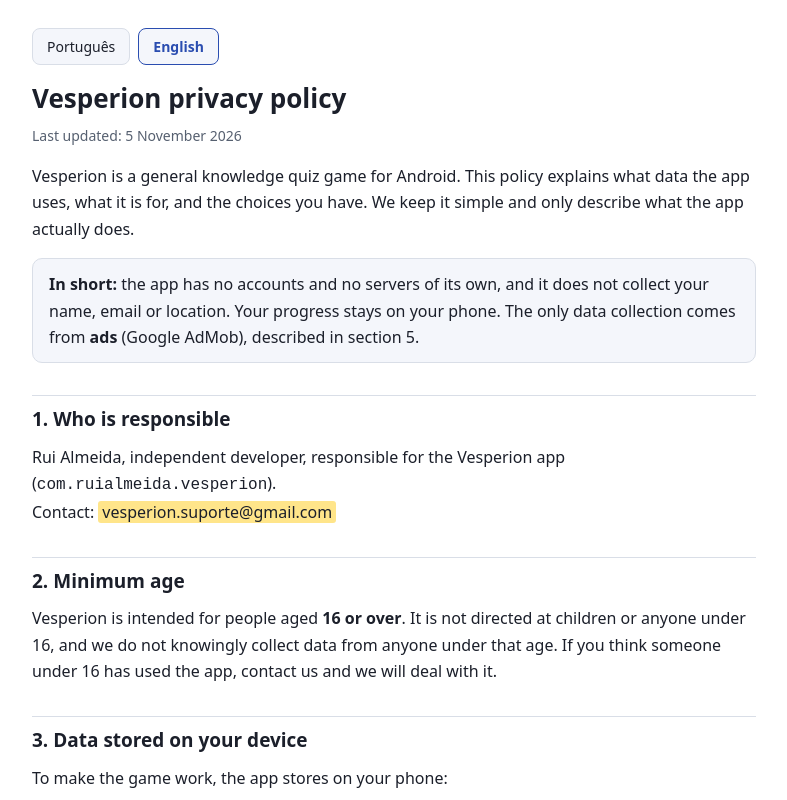
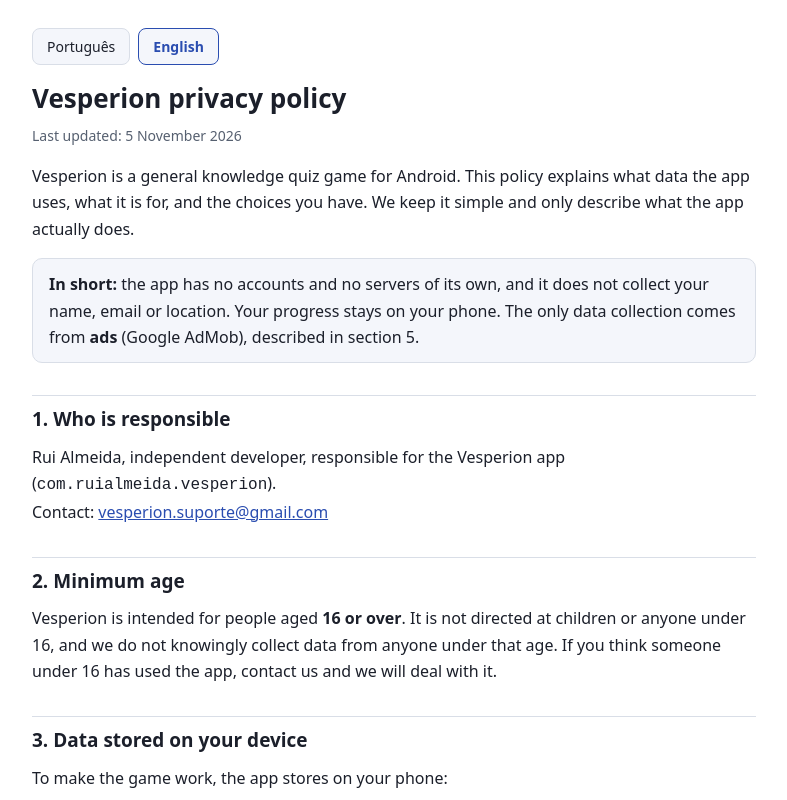
Before and after one commit to walkerofsigma/General-Culture-Quiz, a plain HTML site: page index.html in a window 1280 px wide. Shown: the top 800 px of the page, without its empty margins (246-1033 px from the left). Drawn offline with Linux system fonts and the light colour scheme.

Commit message:
Update index.html

```diff
--- a/index.html
+++ b/index.html
@@ -47,7 +47,7 @@
   <div class="box"><strong>Em resumo:</strong> a aplicação não tem contas nem servidores próprios e não recolhe o teu nome, email ou localização. O teu progresso fica só no teu telemóvel. A única recolha de dados é feita pelos <strong>anúncios</strong> (Google AdMob), descrita no ponto 5.</div>
 
   <h2>1. Quem é o responsável</h2>
-  <p>Rui Almeida, programador independente, responsável pela aplicação Vesperion (<code>com.ruialmeida.vesperion</code>).<br>Contacto: <mark>vesperion.suporte@gmail.com</mark></p>
+  <p>Rui Almeida, programador independente, responsável pela aplicação Vesperion (<code>com.ruialmeida.vesperion</code>).<br>Contacto: <a href="mailto:vesperion.suporte@gmail.com">vesperion.suporte@gmail.com</a></p>
 
   <h2>2. Idade mínima</h2>
   <p>O Vesperion destina-se a pessoas com <strong>16 anos ou mais</strong>. Não é dirigido a crianças nem a menores de 16 anos e não recolhemos conscientemente dados de menores dessa idade. Se achas que um menor de 16 anos usou a aplicação, contacta-nos para tratarmos do assunto.</p>
@@ -103,7 +103,7 @@
   <p>Podemos atualizar esta política, por exemplo se a aplicação mudar. A data no topo indica a última versão em vigor.</p>
 
   <h2>12. Contacto</h2>
-  <p>Dúvidas ou pedidos sobre privacidade: <mark>vesperion.suporte@gmail.com</mark></p>
+  <p>Dúvidas ou pedidos sobre privacidade: <a href="mailto:vesperion.suporte@gmail.com">vesperion.suporte@gmail.com</a></p>
 </section>
 
 <hr class="nojs-sep">
@@ -117,7 +117,7 @@
   <div class="box"><strong>In short:</strong> the app has no accounts and no servers of its own, and it does not collect your name, email or location. Your progress stays on your phone. The only data collection comes from <strong>ads</strong> (Google AdMob), described in section 5.</div>
 
   <h2>1. Who is responsible</h2>
-  <p>Rui Almeida, independent developer, responsible for the Vesperion app (<code>com.ruialmeida.vesperion</code>).<br>Contact: <mark>vesperion.suporte@gmail.com</mark></p>
+  <p>Rui Almeida, independent developer, responsible for the Vesperion app (<code>com.ruialmeida.vesperion</code>).<br>Contact: <a href="mailto:vesperion.suporte@gmail.com">vesperion.suporte@gmail.com</a></p>
 
   <h2>2. Minimum age</h2>
   <p>Vesperion is intended for people aged <strong>16 or over</strong>. It is not directed at children or anyone under 16, and we do not knowingly collect data from anyone under that age. If you think someone under 16 has used the app, contact us and we will deal with it.</p>
@@ -173,7 +173,7 @@
   <p>We may update this policy, for example if the app changes. The date at the top shows the latest version in force.</p>
 
   <h2>12. Contact</h2>
-  <p>Questions or requests about privacy: <mark>vesperion.suporte@gmail.com</mark></p>
+  <p>Questions or requests about privacy: <a href="mailto:vesperion.suporte@gmail.com">vesperion.suporte@gmail.com</a></p>
 </section>
 
 </main>
```
